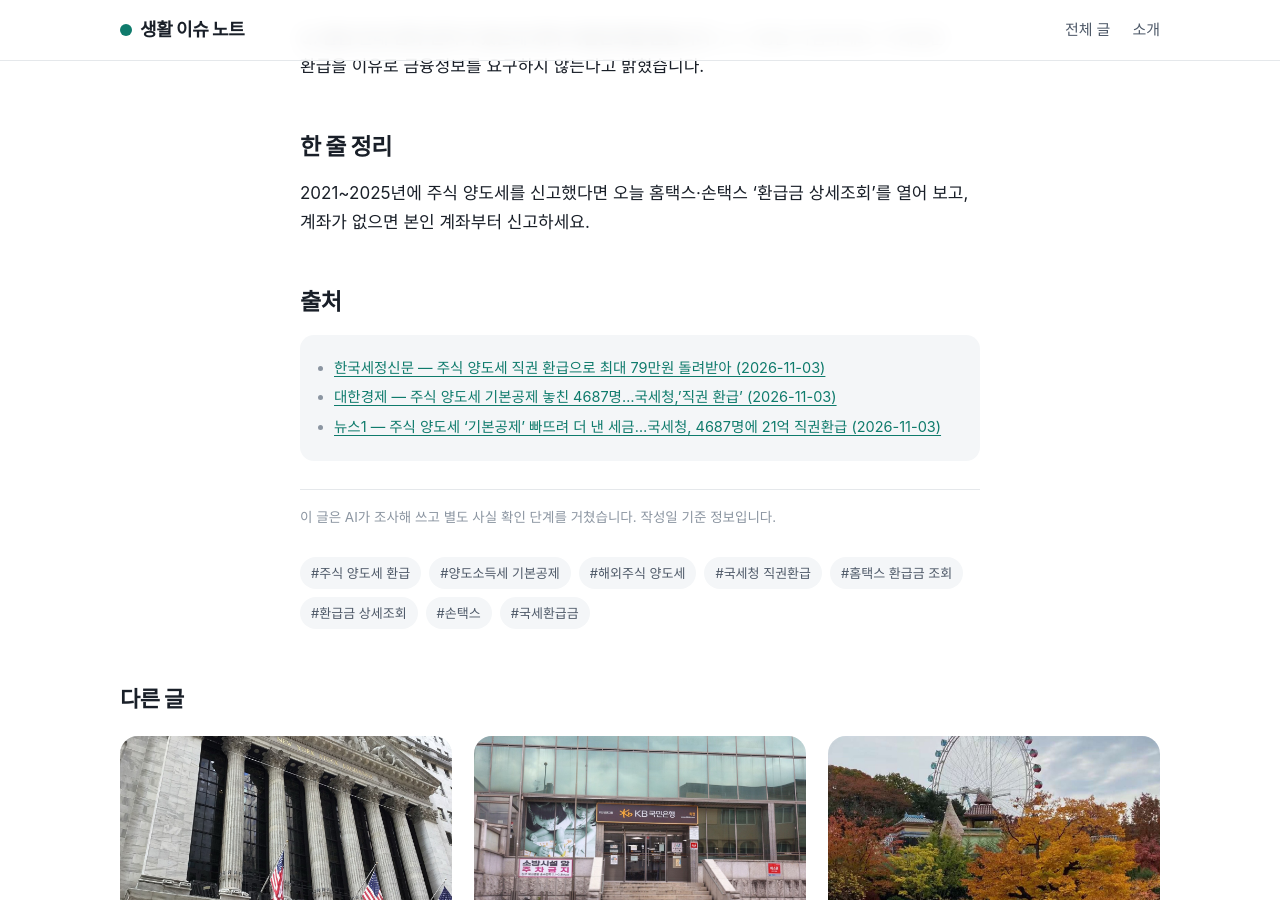
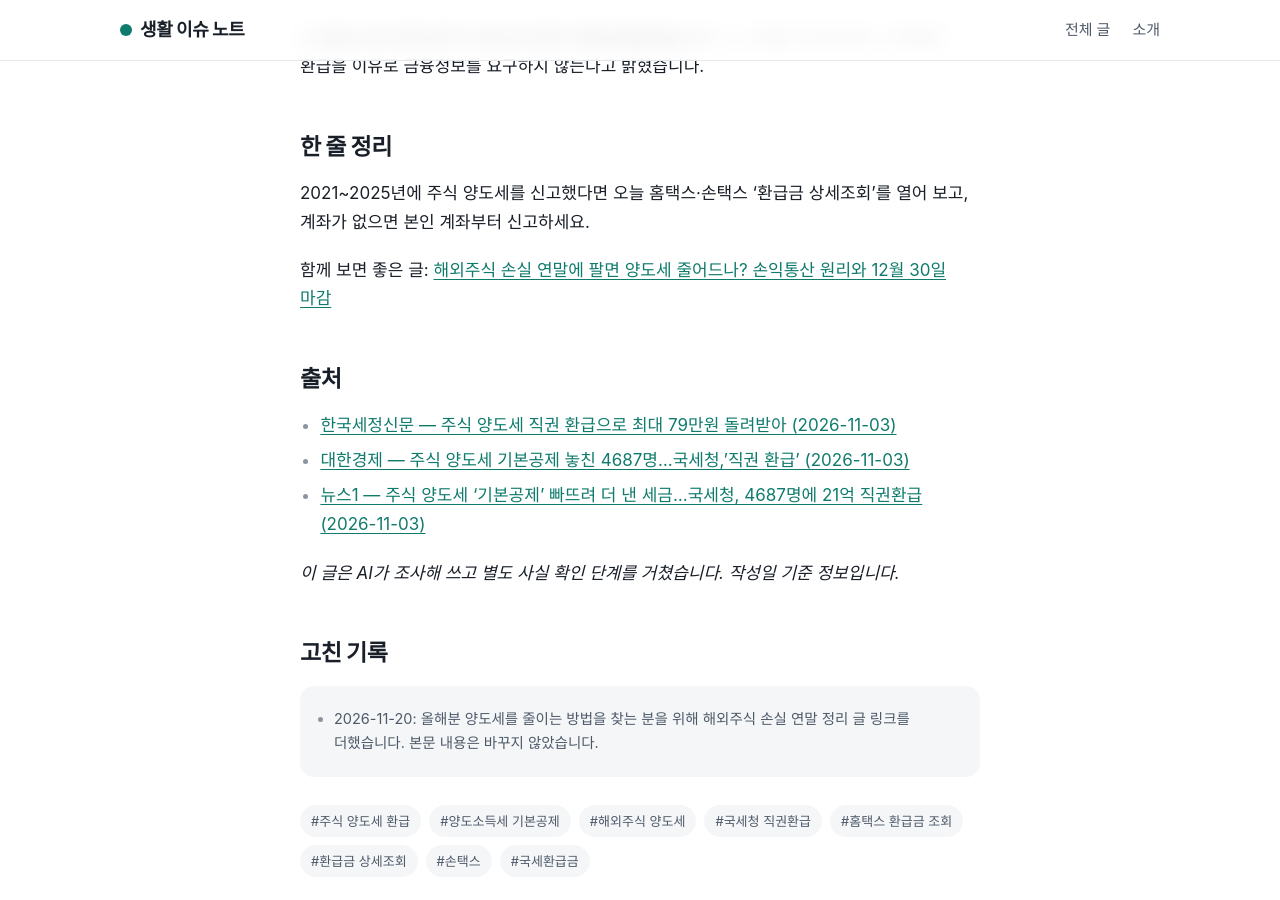
Before and after one commit to sadfklansdkl/issue-notes, a Jekyll site: the page built from _posts/2026-11-04-stock-capital-gains-tax-basic-deduction-refund-hometax-check.md, in a window 1280 px wide and 900 px high, scrolled down 3167 px. Built offline with Jekyll 4.4.1, drawn with Linux system fonts in a browser that asks for light colours; some web fonts are replaced; some of the changed text lies outside the part shown.

Commit message:
글 게시·수정 20261120-2000

```diff
--- a/_posts/2026-11-04-stock-capital-gains-tax-basic-deduction-refund-hometax-check.md
+++ b/_posts/2026-11-04-stock-capital-gains-tax-basic-deduction-refund-hometax-check.md
@@ -55,9 +55,14 @@ A. 사칭을 의심하세요. 국세청은 환급을 이유로 금융정보를
 ## 한 줄 정리
 2021~2025년에 주식 양도세를 신고했다면 오늘 홈택스·손택스 '환급금 상세조회'를 열어 보고, 계좌가 없으면 본인 계좌부터 신고하세요.
 
+함께 보면 좋은 글: [해외주식 손실 연말에 팔면 양도세 줄어드나? 손익통산 원리와 12월 30일 마감](/issue-notes/2026/11/20/overseas-stock-loss-year-end-capital-gains-tax-december-30/)
+
 ## 출처
 - [한국세정신문 — 주식 양도세 직권 환급으로 최대 79만원 돌려받아 (2026-11-03)](https://www.taxtimes.co.kr/news/article.html?no=277577)
 - [대한경제 — 주식 양도세 기본공제 놓친 4687명…국세청,'직권 환급' (2026-11-03)](https://www.dnews.co.kr/uhtml/view.jsp?idxno=202611031506505720457)
 - [뉴스1 — 주식 양도세 '기본공제' 빠뜨려 더 낸 세금…국세청, 4687명에 21억 직권환급 (2026-11-03)](https://www.news1.kr/economy/trend/6341366)
 
 _이 글은 AI가 조사해 쓰고 별도 사실 확인 단계를 거쳤습니다. 작성일 기준 정보입니다._
+
+## 고친 기록
+- 2026-11-20: 올해분 양도세를 줄이는 방법을 찾는 분을 위해 해외주식 손실 연말 정리 글 링크를 더했습니다. 본문 내용은 바꾸지 않았습니다.
```
